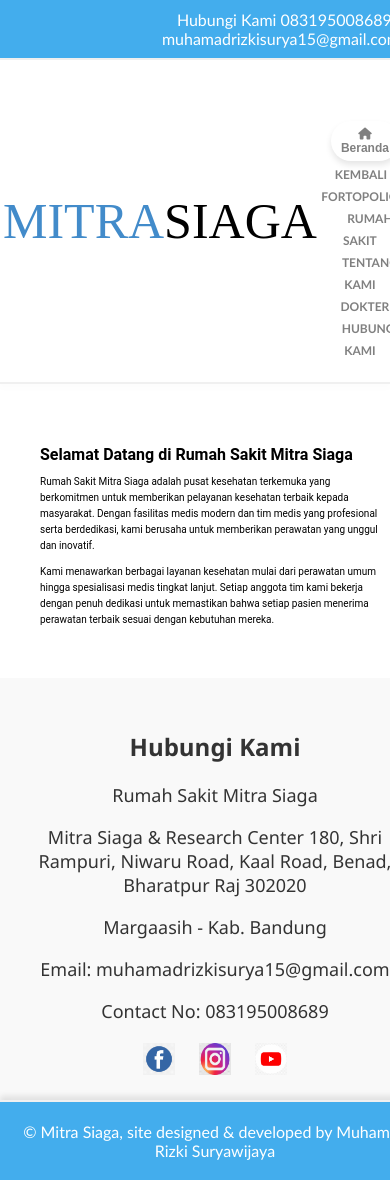
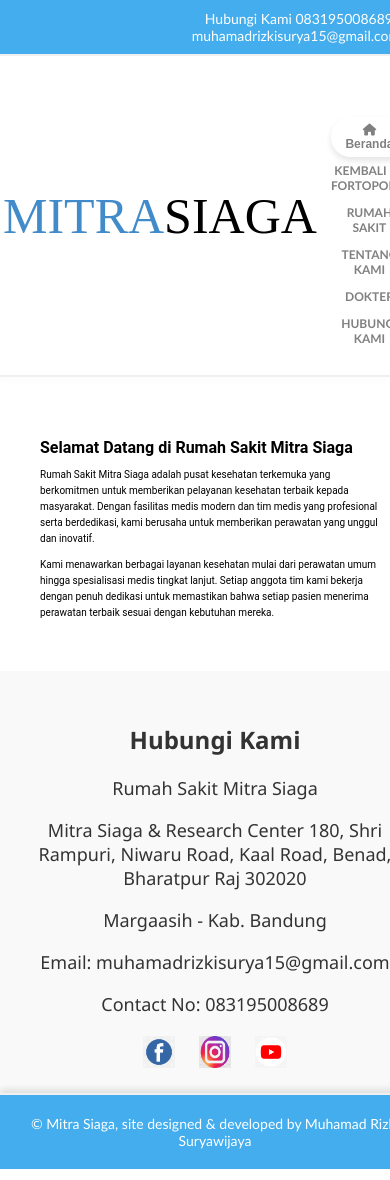
Before and after one commit to RizkiSuryawijaya/RizkiSuryawijaya.github.io, a plain HTML site: page Projek1/contact.html in a window 390 px wide. Shown: the top 1180 px of the page. Drawn offline with Linux system fonts and the light colour scheme.

Commit message:
initial commit

```diff
--- a/Projek1/contact.html
+++ b/Projek1/contact.html
@@ -4,7 +4,7 @@
     <title>Rumah Sakit Mitra Siaga - Tentang Kami</title>
     <!-- Include Font Awesome CSS -->
     <link rel="stylesheet" href="https://cdnjs.cloudflare.com/ajax/libs/font-awesome/6.0.0-beta3/css/all.min.css">
-
+    <link rel="stylesheet" href="style.css">
     <style>
         body {
             font-family: 'Segoe UI', Tahoma, Geneva, Verdana, sans-serif;
--- /dev/null
+++ b/Projek1/style.css
@@ -0,0 +1,168 @@
+body {
+    font-family: 'Segoe UI', Tahoma, Geneva, Verdana, sans-serif;
+    margin: 0;
+    padding: 0;
+    color: #333;
+}
+.top {
+    width: 100%;
+    background-color: rgba(47, 165, 235, 0.9);
+    border-bottom: 2px solid #f0f0f0;
+    color: #fff;
+    font-family: Calibri, sans-serif;
+    text-align: right;
+    padding: 10px;
+}
+.logo {
+    width: 100%;
+    border-bottom: 2px solid #f0f0f0;
+    font-family: Calibri, sans-serif;
+    padding: 20px 0;
+    text-align: center;
+    background-color: rgba(255, 255, 255, 0.9);
+    box-shadow: 0 4px 6px rgba(0, 0, 0, 0.1);
+}
+.logo a {
+    padding: 10px 20px;
+    text-decoration: none;
+    color: gray;
+    font-size: 18px;
+    font-weight: bold;
+    transition: color 0.3s, border-bottom 0.3s;
+}
+.logo a:hover {
+    color: #428bca;
+    border-bottom: 2px solid #428bca;
+}
+.bottom {
+    width: 100%;
+    color: #000;
+    font-family: 'Roboto', sans-serif;
+    font-size: 20px;
+    padding: 20px;
+    background: rgba(255, 255, 255, 0.9);
+    display: flex;
+    flex-wrap: wrap;
+    justify-content: space-between;
+}
+.bottom h4 {
+    font-size: 24px;
+    margin-bottom: 10px;
+}
+.bottom p {
+    font-size: 18px;
+    line-height: 1.6;
+}
+.column {
+    flex: 1;
+    padding: 20px;
+    min-width: 300px;
+    box-sizing: border-box;
+}
+.nav_down {
+    position: relative;
+    width: 100%;
+    background-color: rgba(47, 165, 235, 0.9);
+    border-top: 2px solid #f0f0f0;
+    color: #fff;
+    font-family: Calibri, sans-serif;
+    padding: 20px;
+    text-align: center;
+    box-shadow: 0 -4px 6px rgba(0, 0, 0, 0.1);
+}
+.footer-logo {
+    margin: 10px auto;
+    display: block;
+    width: 150px;
+}
+button {
+    padding: 15px 30px;
+    color: #fff;
+    font-size: 20px;
+    background-color: #0037ff;
+    border: none;
+    border-radius: 25px;
+    cursor: pointer;
+    transition: background-color 0.3s, transform 0.3s, box-shadow 0.3s;
+    display: inline-block;
+    text-align: center;
+    margin: 0 10px;
+    box-shadow: 0 4px 6px rgba(0, 0, 0, 0.1);
+}
+button:hover {
+    background-color: #f11313;
+    transform: translateY(-3px);
+    box-shadow: 0 6px 8px rgba(0, 0, 0, 0.15);
+}
+button a {
+    text-decoration: none;
+    color: inherit;
+}
+@media (max-width: 768px) {
+    .top {
+        text-align: center;
+        padding: 5px;
+    }
+    .logo {
+        padding: 10px 0;
+    }
+    .logo a {
+        display: block;
+        padding: 10px 0;
+        font-size: 16px;
+    }
+    .bottom {
+        font-size: 16px;
+        padding: 10px;
+    }
+    .bottom h4 {
+        font-size: 20px;
+    }
+    .bottom p {
+        font-size: 16px;
+    }
+    .column {
+        padding: 10px;
+    }
+    button {
+        padding: 10px 20px;
+        font-size: 16px;
+    }
+    .nav_down {
+        padding: 10px;
+    }
+}
+@media (max-width: 480px) {
+    .top {
+        padding: 5px;
+        font-size: 14px;
+    }
+    .logo {
+        padding: 5px 0;
+    }
+    .logo a {
+        font-size: 14px;
+        padding: 5px 0;
+    }
+    .bottom {
+        font-size: 14px;
+        padding: 5px;
+    }
+    .bottom h4 {
+        font-size: 18px;
+    }
+    .bottom p {
+        font-size: 14px;
+    }
+    .column {
+        padding: 5px;
+    }
+    button {
+        padding: 8px 16px;
+        font-size: 14px;
+    }
+    .nav_down {
+        padding: 5px;
+        font-size: 14px;
+    }
+}
```
Also changed, not shown: Projek1/about.html (+3 -0 lines), Projek1/doctor.html (+1 -1 lines), Projek1/utama.html (+2 -0 lines).
